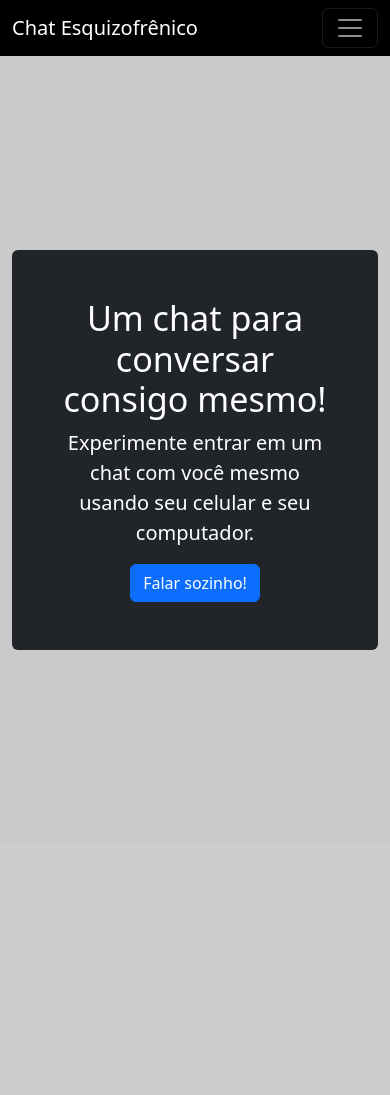
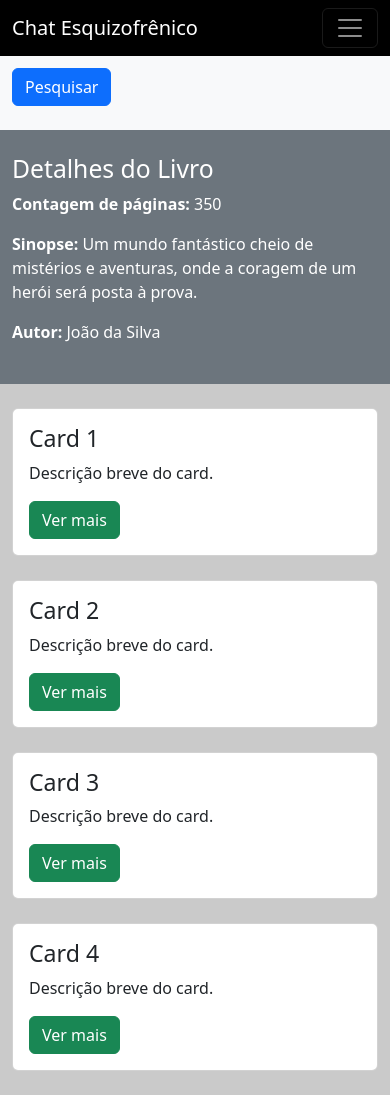
Before and after one commit to Caua-miguel/chat-esquizofrenico, a Flask app: page / in a window 390 px wide. Before the commit the page ends 650 px from the top, so only its background shows below. Run offline with Flask 3, Linux system fonts and the light colour scheme.

Commit message:
scopo index

```diff
--- a/templates/index.html
+++ b/templates/index.html
@@ -18,6 +18,25 @@
             align-items: center;
             height: calc(100vh - 56px); /* 56px é a altura padrão da navbar */
         }
+
+        /* Customização para garantir que as seções de cards fiquem com o layout desejado */
+        .card {
+            height: 100%;
+            display: flex;
+            flex-direction: column;
+        }
+
+        .card-body {
+            flex-grow: 1;
+        }
+
+        .centralizado {
+            display: flex;
+            justify-content: center;
+            align-items: center;
+            height: 100vh;
+        }
+
     </style>
 </head>
 <body>
@@ -47,16 +66,71 @@
             </div>
         </div>
     </nav>
+    <!---->
+    <div class="centralizado">
+        <div class="container-fluid">
 
-    <div class="container">
-        <div class="bg-dark text-white p-5 rounded text-center">
-            <h1 class="display-4">Um chat para conversar consigo mesmo!</h1>
-            <p class="lead">Experimente entrar em um chat com você mesmo usando seu celular e seu computador.</p>
-            <a href="/chat">
-                <button class="btn btn-primary" type="submit">Falar sozinho!</button>
-            </a>
+            <div class="row gx-5">
+                <!-- Primeira Parte (Barra de pesquisa, título e botão) -->
+                <div class="col-md-6 p-4 bg-light rounded">
+                    <input type="text" class="form-control mb-3" placeholder="Buscar livro...">
+                    <h1>Título do Livro</h1>
+                    <p>Lorem ipsum dolor sit amet, consectetur adipiscing elit. Sed do eiusmod tempor incididunt ut labore et dolore magna aliqua.</p>
+                    <button class="btn btn-primary">Pesquisar</button>
+                </div>
+
+                <!-- Segunda Parte (Detalhes do livro) -->
+                <div class="col-md-6 p-4 bg-secondary text-white rounded">
+                    <h2>Detalhes do Livro</h2>
+                    <p><strong>Contagem de páginas:</strong> 350</p>
+                    <p><strong>Sinopse:</strong> Um mundo fantástico cheio de mistérios e aventuras, onde a coragem de um herói será posta à prova.</p>
+                    <p><strong>Autor:</strong> João da Silva</p>
+                </div>
+            </div>
+
+
+            <!-- Cards (parte 3) -->
+            <div class="row mt-4">
+                <div class="col-md-3 mb-4">
+                    <div class="card">
+                        <div class="card-body">
+                            <h3 class="card-title">Card 1</h3>
+                            <p class="card-text">Descrição breve do card.</p>
+                            <button class="btn btn-success">Ver mais</button>
+                        </div>
+                    </div>
+                </div>
+                <div class="col-md-3 mb-4">
+                    <div class="card">
+                        <div class="card-body">
+                            <h3 class="card-title">Card 2</h3>
+                            <p class="card-text">Descrição breve do card.</p>
+                            <button class="btn btn-success">Ver mais</button>
+                        </div>
+                    </div>
+                </div>
+                <div class="col-md-3 mb-4">
+                    <div class="card">
+                        <div class="card-body">
+                            <h3 class="card-title">Card 3</h3>
+                            <p class="card-text">Descrição breve do card.</p>
+                            <button class="btn btn-success">Ver mais</button>
+                        </div>
+                    </div>
+                </div>
+                <div class="col-md-3 mb-4">
+                    <div class="card">
+                        <div class="card-body">
+                            <h3 class="card-title">Card 4</h3>
+                            <p class="card-text">Descrição breve do card.</p>
+                            <button class="btn btn-success">Ver mais</button>
+                        </div>
+                    </div>
+                </div>
+            </div>
         </div>
     </div>
+
 
     <script src="https://cdn.jsdelivr.net/npm/bootstrap@5.3.0/dist/js/bootstrap.bundle.min.js"></script>
 </body>
```
